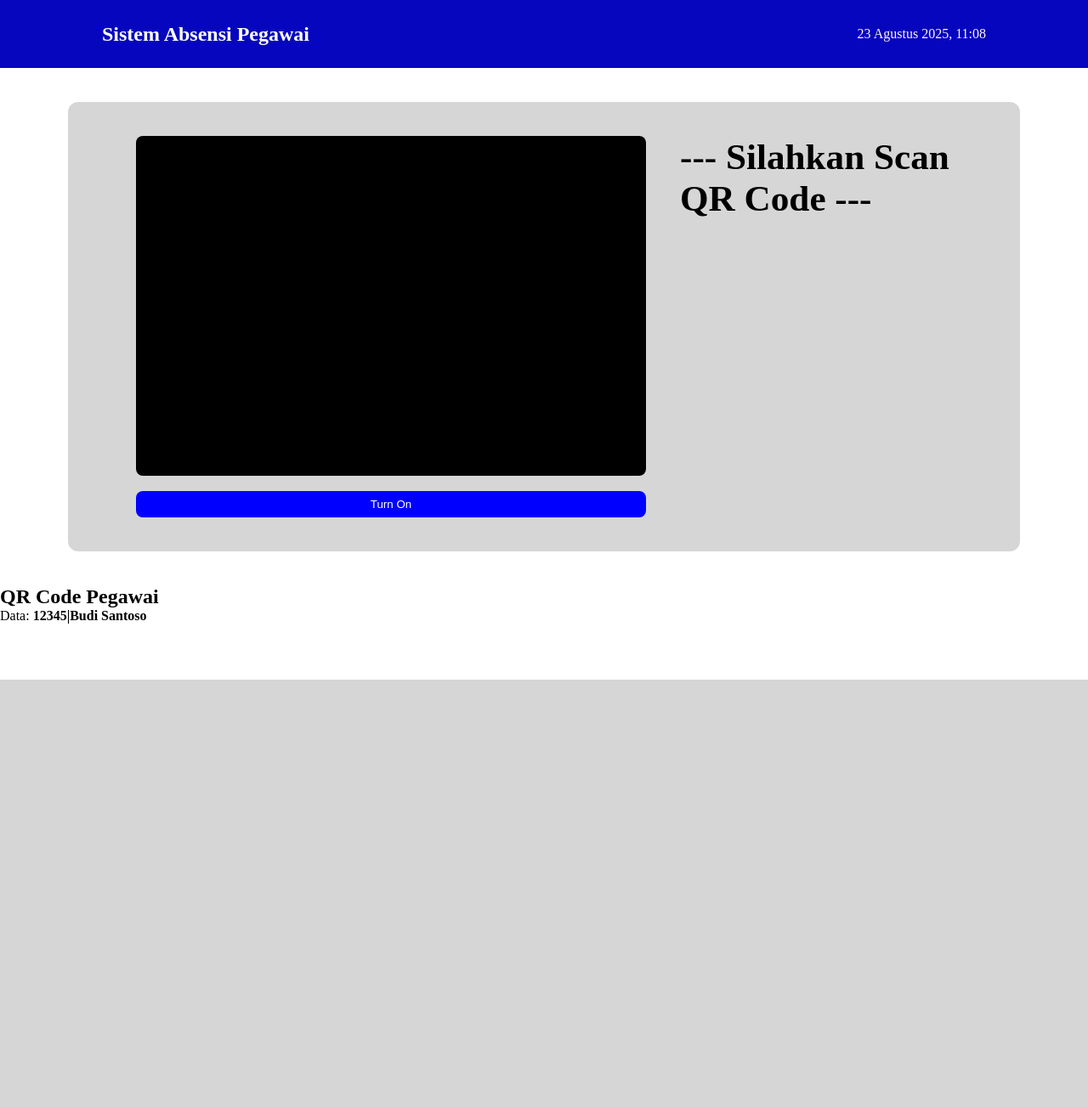
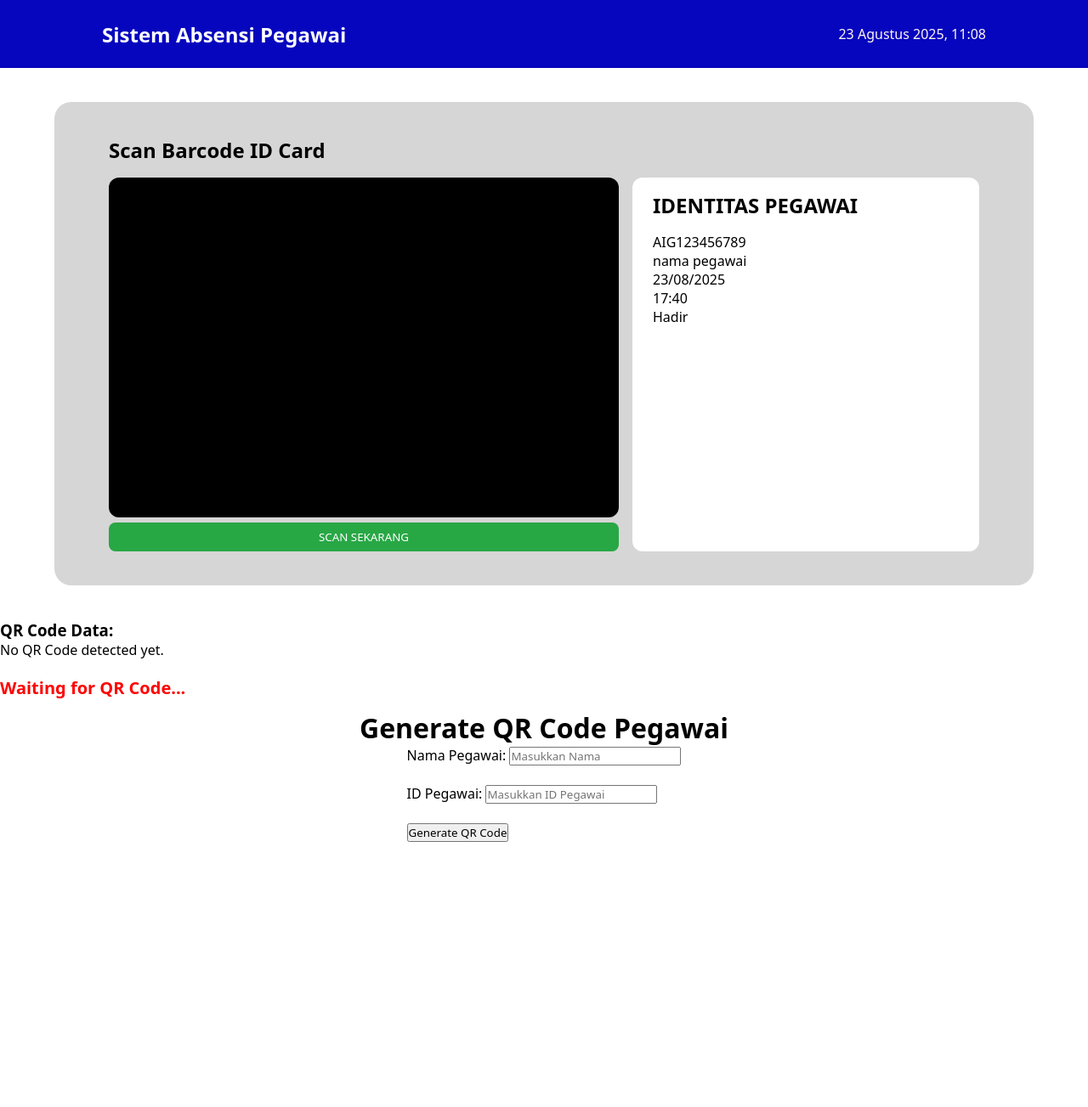
Before and after one commit to NehemiaRevel/AbsensiPegawai, a PHP site: page / in a window 1280 px wide. Shown: the whole page at 85% size. Before the commit the page ends 800 px from the top, so only its background shows below. Run offline with PHP 8.4, Linux system fonts and the light colour scheme; some libraries are stand-ins or nearby versions.

Commit message:
qr code scan function - finished

```diff
--- a/function.js
+++ b/function.js
@@ -32,22 +32,157 @@ updateDateTime();
 setInterval(updateDateTime, 1000);
 
 // --- Camera Function ---
+// const video = document.getElementById('video');
+// const toggleBtn = document.getElementById('toggleBtn');
+// let stream = null;  // Menyimpan stream kamera
+// let isCameraOn = false;
+
+// async function startCamera() {
+//     try {
+//         stream = await navigator.mediaDevices.getUserMedia({    video: true });
+//         video.srcObject = stream;
+//         isCameraOn = true;
+//         requestAnimationFrame(scanQRCode);
+//         toggleBtn.textContent = "Turn off Camera";
+//         toggleBtn.classList.remove("off");
+//         toggleBtn.classList.add("on");
+//     } catch (err) {
+//         alert("Tidak dapat mengakses kamera: " + err);
+//     }
+// }
+
+// function stopCamera() {
+//     if (stream) {
+//         const tracks = stream.getTracks();
+//         tracks.forEach(track => track.stop());
+//         video.srcObject = null;
+//     }
+//     isCameraOn = false;
+//     toggleBtn.textContent = "Turn on Camera";
+//     toggleBtn.classList.remove("on");
+//     toggleBtn.classList.add("off");
+// }
+
+// toggleBtn.addEventListener("click", () => {
+//     if (isCameraOn) {
+//         stopCamera();
+//     } else {
+//         startCamera();
+//     }
+// });
+
+// --- QR Code Scanner ---
+
+//generate QR Code
+function generateQRCode() {
+    var name = document.getElementById("employeeName").value;
+    var id = document.getElementById("employeeId").value;
+
+    // Pastikan input tidak kosong
+    if(name.trim() === "" || id.trim() === "") {
+        alert("Nama dan ID Pegawai harus diisi!");
+        return;
+    }
+
+    // Membuat string data untuk QR Code
+    var data = "Nama: " + name + "\nID: " + id;
+
+    // Hapus QR Code lama sebelum membuat yang baru
+    document.getElementById("qrcode").innerHTML = "";
+
+    // Menghasilkan QR Code baru
+    var qrcode = new QRCode(document.getElementById("qrcode"), {
+        text: data,
+        width: 200,
+        height: 200
+    });
+}
+
+// QR Code Scanner
 const video = document.getElementById('video');
 const toggleBtn = document.getElementById('toggleBtn');
-let stream = null;  // Menyimpan stream kamera
+const qrResult = document.getElementById('qr-result');
+const status = document.getElementById('status');
+let stream = null;  // Store the camera stream
 let isCameraOn = false;
 
 async function startCamera() {
     try {
-        stream = await navigator.mediaDevices.getUserMedia({    video: true });
+        stream = await navigator.mediaDevices.getUserMedia({ video: true });
         video.srcObject = stream;
         isCameraOn = true;
         toggleBtn.textContent = "Turn off Camera";
         toggleBtn.classList.remove("off");
         toggleBtn.classList.add("on");
+
+        // Tunggu hingga metadata video dimuat
+        video.onloadedmetadata = function() {
+            // Mulai pemindaian setelah metadata video dimuat
+            requestAnimationFrame(scanQRCode);
+        };
     } catch (err) {
         alert("Tidak dapat mengakses kamera: " + err);
     }
+}
+
+let qrDataTimeout = null;
+let isQRCodeDetected = false; // Flag memastikan QR Code hanya diproses sekali
+
+function scanQRCode() {
+    // Pastikan video sudah diputar dan ukuran valid
+    if (video.videoWidth === 0 || video.videoHeight === 0) {
+        requestAnimationFrame(scanQRCode);  // Tunggu hingga ukuran video valid
+        return;
+    }
+
+    const canvas = document.createElement("canvas");
+    const context = canvas.getContext("2d");
+
+    // Set the canvas size to match the video dimensions
+    canvas.width = video.videoWidth;
+    canvas.height = video.videoHeight;
+
+    // Draw the current frame from the video onto the canvas
+    context.drawImage(video, 0, 0, canvas.width, canvas.height);
+
+    // Get the image data from the canvas
+    const imageData = context.getImageData(0, 0, canvas.width, canvas.height);
+    const code = jsQR(imageData.data, canvas.width, canvas.height);
+
+    // If a QR code is detected and it hasn't been processed before
+    if (code && !isQRCodeDetected) {
+        // Set the flag to prevent reprocessing the same QR Code
+        isQRCodeDetected = true;
+
+        // Display QR Code data and update status
+        qrResult.textContent = `QR Code Data: ${code.data}`;
+        updateStatus('green', 'QR Code Detected!');
+        console.log('QR Code Data:', code.data); // Output QR Code data to the console
+
+        // Clear the timeout if there is an existing one
+        if (qrDataTimeout) {
+            clearTimeout(qrDataTimeout);
+        }
+
+        // Set a timeout to clear the data after 5 seconds
+        qrDataTimeout = setTimeout(() => {
+            qrResult.textContent = "No QR Code detected.";
+            updateStatus('red', 'No QR Code Detected');
+            isQRCodeDetected = false; // Reset the flag after 5 seconds
+        }, 3000); // 5 seconds
+    } else if (!code && isQRCodeDetected) {
+        // If no QR code is detected, reset the flag for the next detection
+        requestAnimationFrame(scanQRCode);
+    }
+
+    // Keep scanning by calling scanQRCode again in the next frame
+    requestAnimationFrame(scanQRCode);
+}
+
+function updateStatus(color, message) {
+    status.classList.remove("green", "red");
+    status.classList.add(color);
+    status.textContent = message;
 }
 
 function stopCamera() {
@@ -69,63 +204,3 @@ toggleBtn.addEventListener("click", () => {
         startCamera();
     }
 });
-
-// --- QR Code Scanner ---
-
-function GetDate(){
-    const now = new Date();
-
-    // Format the date into local format (Indonesian)
-    const dateString = now.toLocaleDateString   ('id-ID', {
-        day: '2-digit',
-        month: 'long',
-        year: 'numeric'
-    });
-
-    const tanggalPegawaiString = `Tanggal Hadir = ${dateString}`;
-    document.getElementById("tanggalAbsen").textContent = tanggalPegawaiString;
-}
-
-function GetTime(){
-    const { hours, minutes, seconds, now } = getTimeParts();
-
-    // Format the time in HH:MM (24-hour format)
-    const timeString = `${hours}:${minutes}:${seconds}`;
-
-    const waktuPegawaiString = `Jam Hadir = ${timeString}`;
-
-    // Display the formatted date and time
-    document.getElementById("waktuAbsen").textContent = waktuPegawaiString;
-}
-
-function onScanSuccess(decodedText, decodedResult) {
-    // Contoh format QR: "12345|Budi Santoso"
-    const parts = decodedText.split("|");
-    const id = parts[0] || "-";
-    const nama = parts[1] || "-";
-
-    GetDate();
-    GetTime();
-  }
-
-  function onScanFailure(error) {
-    // Boleh diabaikan atau tampilkan pesan error
-    console.warn(`Scan gagal: ${error}`);
-  }
-
-  // Inisialisasi scanner
-  let html5QrcodeScanner = new Html5QrcodeScanner(
-    "reader",
-    { fps: 10, qrbox: 250 }
-  );
-  html5QrcodeScanner.render(onScanSuccess, onScanFailure);
-
-  // Data yang akan dimasukkan ke QR
-const dataPegawai = "12345|Budi Santoso";
-
-// Generate QR ke dalam div #qrcode
-new QRCode(document.getElementById("qrcode"), {
-  text: dataPegawai,
-  width: 200,
-  height: 200
-});
--- a/index.html
+++ b/index.html
@@ -4,7 +4,8 @@
     <meta charset="UTF-8">
     <meta name="viewport" content="width=device-width, initial-scale=1.0">
     <title>Absensi Pegawai</title>
-    <script src="https://cdnjs.cloudflare.com/ajax/libs/qrcodejs/1.0.0/qrcode.min.js"></script>
+    <script src="https://cdn.rawgit.com/davidshimjs/qrcodejs/gh-pages/qrcode.min.js"></script>
+    <script src="https://cdn.jsdelivr.net/npm/jsqr/dist/jsQR.js"></script>
     <link rel="stylesheet" href="style.css">
 </head>
 <body>
@@ -18,25 +19,51 @@
     </div>
 
     <div class="absenContainer">
-        <div class="camContainer">
-            <video id="video" autoplay playsinline></video><br>
-            <button id="toggleBtn" class="off">Turn On</button>
-        </div>
-        <div class="dataPegawai">
-            <h2 id="titlePegawai">--- Silahkan Scan QR Code ---</h2>
-            <h3 id="jabatanPegawai"></h3>
+
+        <h2>Scan Barcode ID Card</h2>
+        <div class="absenBox">
+
+            <div class="camContainer">
+                <video id="video" autoplay playsinline></video><br>
+                <button id="toggleBtn" class="off">SCAN SEKARANG</button>
+            </div>
+
             <div class="dataPegawaiContainer">
-                <p id="idPegawai"></p>
-                <p id="tanggalAbsen"></p>
-                <p id="waktuAbsen"></p>
-                <p id="statusPegawai"></p>
+                <h2 id="titlePegawai">IDENTITAS PEGAWAI</h2>
+
+                <div class="dataPegawaiBox">
+                    <p id="idPegawai">AIG123456789</p>
+                    <p id="namaPegawai">nama pegawai</p>
+                    <p id="tanggalAbsen">23/08/2025</p>
+                    <p id="waktuAbsen">17:40</p>
+                    <p id="statusPegawai">Hadir</p>
+                </div>
             </div>
         </div>
+
     </div>
 
-<h2>QR Code Pegawai</h2>
-<p>Data: <b>12345|Budi Santoso</b></p>
-<div id="qrcode"></div>
+    <div id="result">
+        <h3>QR Code Data:</h3>
+        <p id="qr-result">No QR Code detected yet.</p>
+    </div>
+
+    <div id="status">Waiting for QR Code...</div>
+
+    <div class="qrContainer">
+        <h1>Generate QR Code Pegawai</h1>
+        <div class="form-container">
+            <label for="employeeName">Nama Pegawai:</label>
+            <input type="text" id="employeeName" placeholder="Masukkan Nama">
+            <br><br>
+            <label for="employeeId">ID Pegawai:</label>
+            <input type="text" id="employeeId" placeholder="Masukkan ID Pegawai">
+            <br><br>
+            <button onclick="generateQRCode()">Generate QR Code</button>
+        </div>
+
+    <div id="qrcode"></div>
+    </div>
 
     <script src="function.js"></script>
 </body>
--- a/style.css
+++ b/style.css
@@ -1,6 +1,7 @@
 *, html, body {
     margin: 0;
     padding: 0;
+    font-family:system-ui, -apple-system, BlinkMacSystemFont, 'Segoe UI', Roboto, Oxygen, Ubuntu, Cantarell, 'Open Sans', 'Helvetica Neue', sans-serif;
 }
 
 .navContainer {
@@ -28,10 +29,16 @@
 
 .absenContainer{
     background-color: rgb(214, 214, 214);
-    border-radius: 12px;
+    border-radius: 20px;
     display: flex;
-    margin: 5vh 10vh;
-    padding: 5vh 10vh;
+    flex-direction: column;
+    margin: 5vh 8vh;
+    padding: 5vh 8vh;
+}
+
+.absenBox {
+    margin-top: 2vh;
+    display: flex;
 }
 
 .camContainer {
@@ -40,48 +47,75 @@
     width: 75vh;
 }
 
-.dataPegawai {
-    display: flex;
-    flex-direction: column;
-    justify-content: space-bet;
-    margin-left: 5vh;
-    font-size:  1.8rem;
-}
-
-.dataPegawaiContainer {
-    margin-top: 5vh;
-}
-
-#jabatanPegawai {
-    font-weight: normal;
-}
-
 video {
     height: 50vh;
     width: auto;
     background: #000;
-    border-radius: 8px;
+    border-radius: 12px;
+    transform: scaleX(-1);
 }
 
-.absenContainer > .camContainer > button {
-    padding: 1vh 0;
-    font-size: 1 rem;
+#toggleBtn {
+    margin-top: -2vh;
+    padding: 1vh 2vh;
+    background-color: #007BFF;
+    color: white;
+    border: none;
     border-radius: 8px;
-    border: none;
     cursor: pointer;
 }
+
 #toggleBtn.on {
-    background: red;
-    color: #fff;
+    background-color: #FF0000;
 }
 #toggleBtn.off {
-    background: blue;
-    color: #fff;
+    background-color: #28a745;
+}
+
+.dataPegawaiContainer {
+    display: flex;
+    flex-direction: column;
+    background-color: rgb(255, 255, 255);
+    border-radius: 12px;
+    margin-left: 2vh;
+    padding: 2vh 3vh;
+    height: auto;
+    width: 100%;
+}
+
+#titlePegawai {
+    font-size: 1.5rem;
+    font-weight: bold;
+    margin-bottom: 2vh;
+}
+
+.qrContainer {
+    height: 50vh;
+    padding-bottom: 10vh;
+    display: flex;
+    flex-direction: column;
+    align-items: center;
+    justify-content: center;
 }
 
 #qrcode {
-      margin: 20px auto;
-      padding: 10px;
-      background: white;
-      display: inline-block;
-    }
+    margin-top: 2vh;
+    margin-bottom: 5vh;
+    width: 200px;
+    height: 200px;
+    margin: 0 auto;
+}
+.form-container {
+    margin-bottom: 20px;
+}
+
+#status {
+    margin-top: 20px;
+    font-weight: bold;
+    font-size: 20px;
+    transition: all 0.5s ease;
+    color: red; /* Default color is red */
+}
+#status.green {
+    color: green;
+}
```
